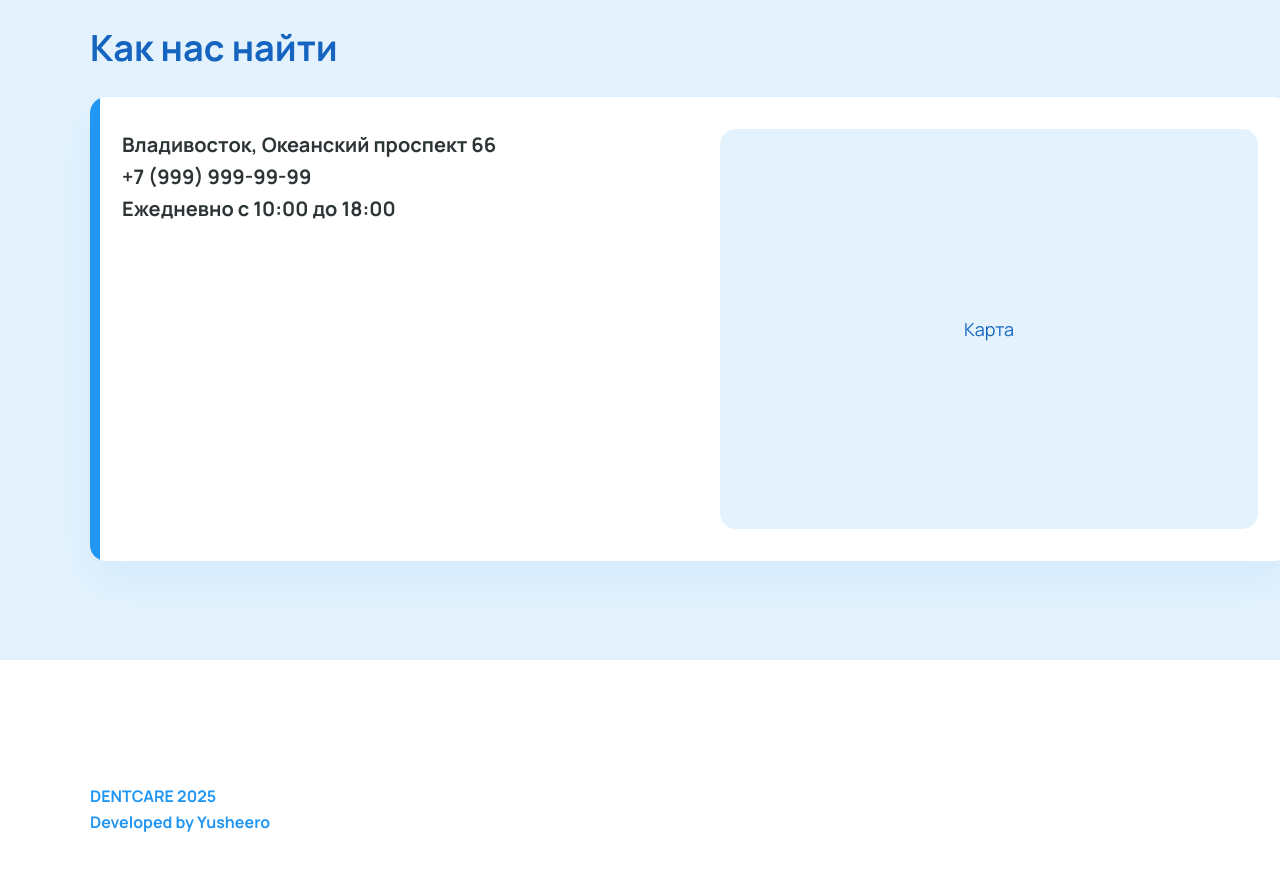
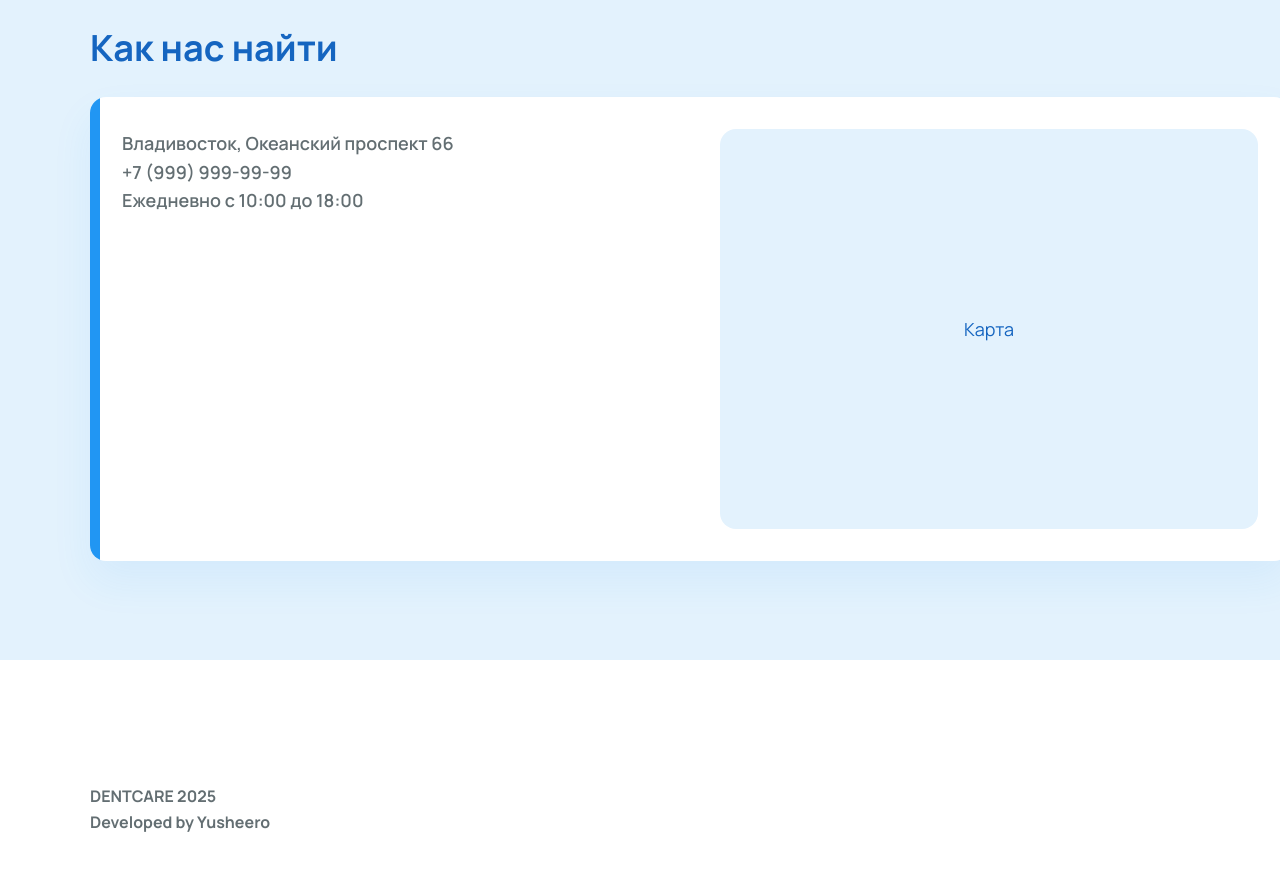
Before and after one commit to Yusheero/dentcare-page, a plain HTML site: page index.html in a window 1280 px wide. Shown: the part 2540-3411 px from the top of the page. Drawn offline with Linux system fonts and the light colour scheme.

Commit message:
first commit

```diff
--- a/dist/style.css
+++ b/style.css
@@ -77,7 +77,6 @@ h3 {
 p {
   font-weight: 700;
   font-size: 16px;
-  color: var(--primary-color);
 }
 
 .container {
@@ -357,10 +356,10 @@ p {
 }
 
 .contact-info p {
-  font-size: 20px;
-  font-weight: 700;
+  font-size: 18px;
+  font-weight: 600;
   position: relative;
-  color: var(--text-dark);
+  color: var(--text-light);
 }
 
 .map-frame {
@@ -395,6 +394,7 @@ p {
   flex-direction: column;
   justify-content: flex-start;
   align-items: flex-start;
+  color: var(--text-light);
 }
 
 /* Адаптивность */
```
Also changed, not shown: index.html (renamed from dist/index.html).
